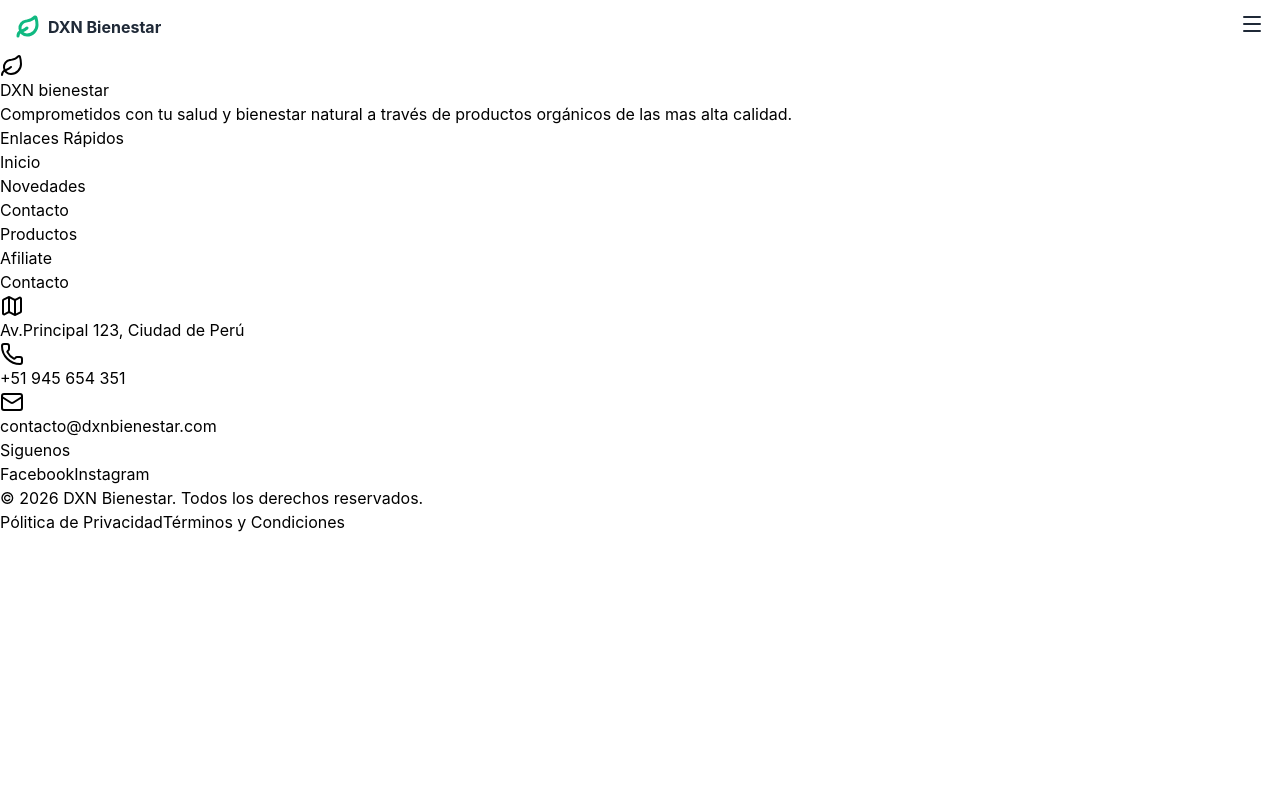
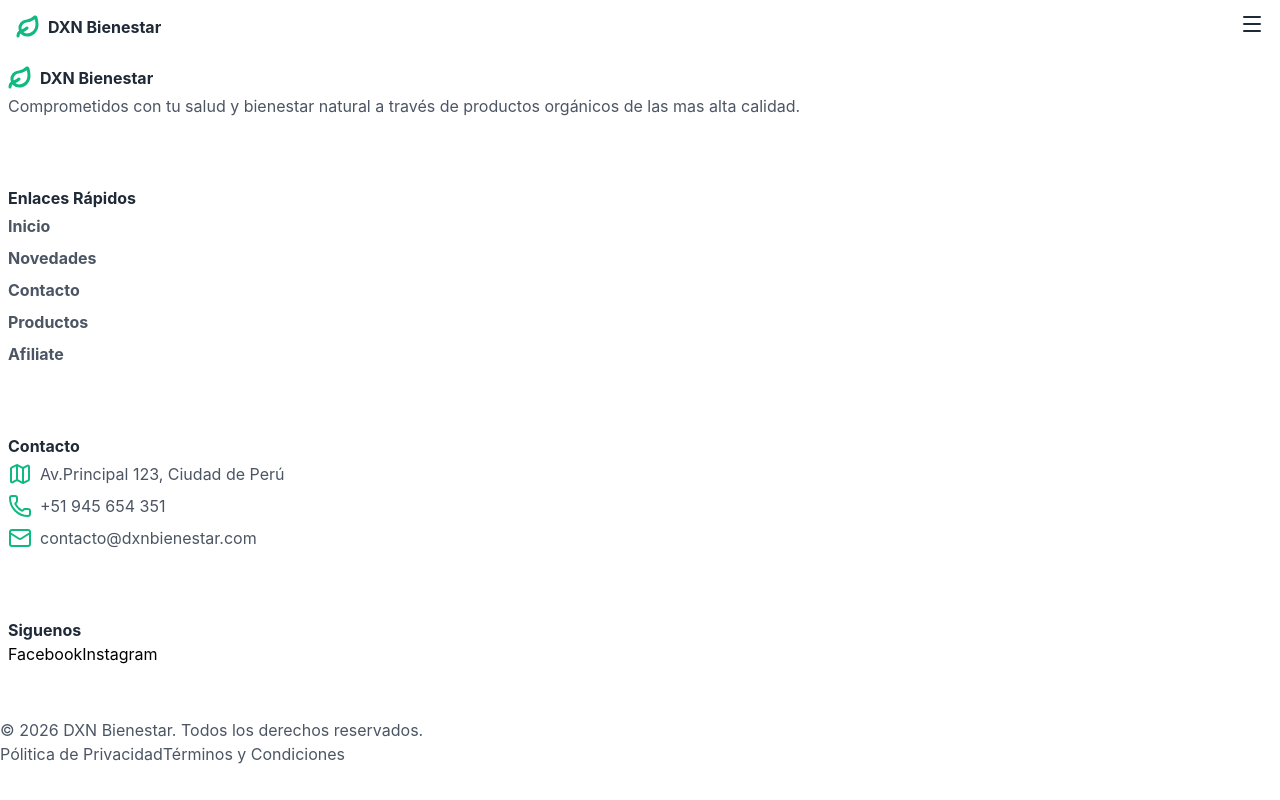
Before and after one commit to San-Tri/dxn_bienestar, a React (Vite) app: page / in a window 1280 px wide. Built offline with nearby package versions, Linux system fonts and the light colour scheme.

Commit message:
feat: agregar primeros diseños al footer

```diff
--- a/src/components/Footer.tsx
+++ b/src/components/Footer.tsx
@@ -2,69 +2,92 @@ import { Leaf, Map, Phone, Mail } from "lucide-react";
 
 function Footer() {
   return (
-    <footer>
-      <div className="descripcion">
-        <h2>
-          <Leaf /> DXN bienestar
+    <footer className="flex flex-col gap-10">
+      {/* Descripcion */}
+      <div className="py-3 px-2">
+        <h2 className="flex font-bold text-[#1F2937] gap-2">
+          <Leaf className="text-[#10B981] stroke-3" />
+          DXN Bienestar
         </h2>
-        <p>
+        <p className="text-[#4B5563] py-1">
           Comprometidos con tu salud y bienestar natural a través de productos
           orgánicos de las mas alta calidad.
         </p>
       </div>
-      <div className="enlaces">
-        <h2>Enlaces Rápidos</h2>
+      {/* Enlaces */}
+      <div className="my-3 mx-2">
+        <h2 className="font-bold text-[#1F2937]">Enlaces Rápidos</h2>
         <nav>
           <ul>
-            <li>
-              <a href="#">Inicio</a>
-            </li>
-            <li>
-              <a href="#">Novedades</a>
-            </li>
-            <li>
-              <a href="#">Contacto</a>
-            </li>
-            <li>
-              <a href="#">Productos</a>
-            </li>
-            <li>
-              <a href="#">Afiliate</a>
-            </li>
-          </ul>
-        </nav>
-      </div>
-      <div className="contacto">
-        <h2>Contacto</h2>
-        <nav>
-          <ul>
-            <li>
-              <a href="#">
-                <Map /> Av.Principal 123, Ciudad de Perú
+            <li className="py-1">
+              <a href="#" className="text-[#4B5563] font-bold">
+                Inicio
               </a>
             </li>
-            <li>
-              <a href="#">
-                <Phone /> +51 945 654 351
+            <li className="py-1">
+              <a href="#" className="text-[#4B5563] font-bold">
+                Novedades
               </a>
             </li>
-            <li>
-              <a href="#">
-                <Mail /> contacto@dxnbienestar.com
+            <li className="py-1">
+              <a href="#" className="text-[#4B5563] font-bold">
+                Contacto
+              </a>
+            </li>
+            <li className="py-1">
+              <a href="#" className="text-[#4B5563] font-bold">
+                Productos
+              </a>
+            </li>
+            <li className="py-1">
+              <a href="#" className="text-[#4B5563] font-bold">
+                Afiliate
               </a>
             </li>
           </ul>
         </nav>
       </div>
-      <div className="siguenos">
-        <h2>Siguenos</h2>
+      {/* Contacto */}
+      <div className="my-3 mx-2">
+        <h2 className="font-bold text-[#1F2937]">Contacto</h2>
+        <nav>
+          <ul>
+            <li className="py-1">
+              <a href="#" className="flex text-[#4B5563] gap-2">
+                <Map className="text-[#10B981]" /> Av.Principal 123, Ciudad de
+                Perú
+              </a>
+            </li>
+            <li className="py-1">
+              <a href="#" className="flex text-[#4B5563] gap-2">
+                <Phone className="text-[#10B981]" /> +51 945 654 351
+              </a>
+            </li>
+            <li className="py-1">
+              <a href="#" className="flex text-[#4B5563] gap-2">
+                <Mail className="text-[#10B981]" /> contacto@dxnbienestar.com
+              </a>
+            </li>
+          </ul>
+        </nav>
+      </div>
+      {/* Redes sociales */}
+      <div className="my-3 mx-2">
+        <h2 className="font-bold text-[#1F2937]">Siguenos</h2>
         <button>Facebook</button>
         <button>Instagram</button>
       </div>
+      {/* Foot */}
       <div className="foot">
-        <p>© 2026 DXN Bienestar. Todos los derechos reservados.</p>
-        <a href="#">Pólitica de Privacidad</a>
-        <a href="#">Términos y Condiciones</a>
+        <p className="text-[#4B5563]">
+          © 2026 DXN Bienestar. Todos los derechos reservados.
+        </p>
+        <a href="#" className="text-[#4B5563]">
+          Pólitica de Privacidad
+        </a>
+        <a href="#" className="text-[#4B5563]">
+          Términos y Condiciones
+        </a>
       </div>
     </footer>
   );
```
